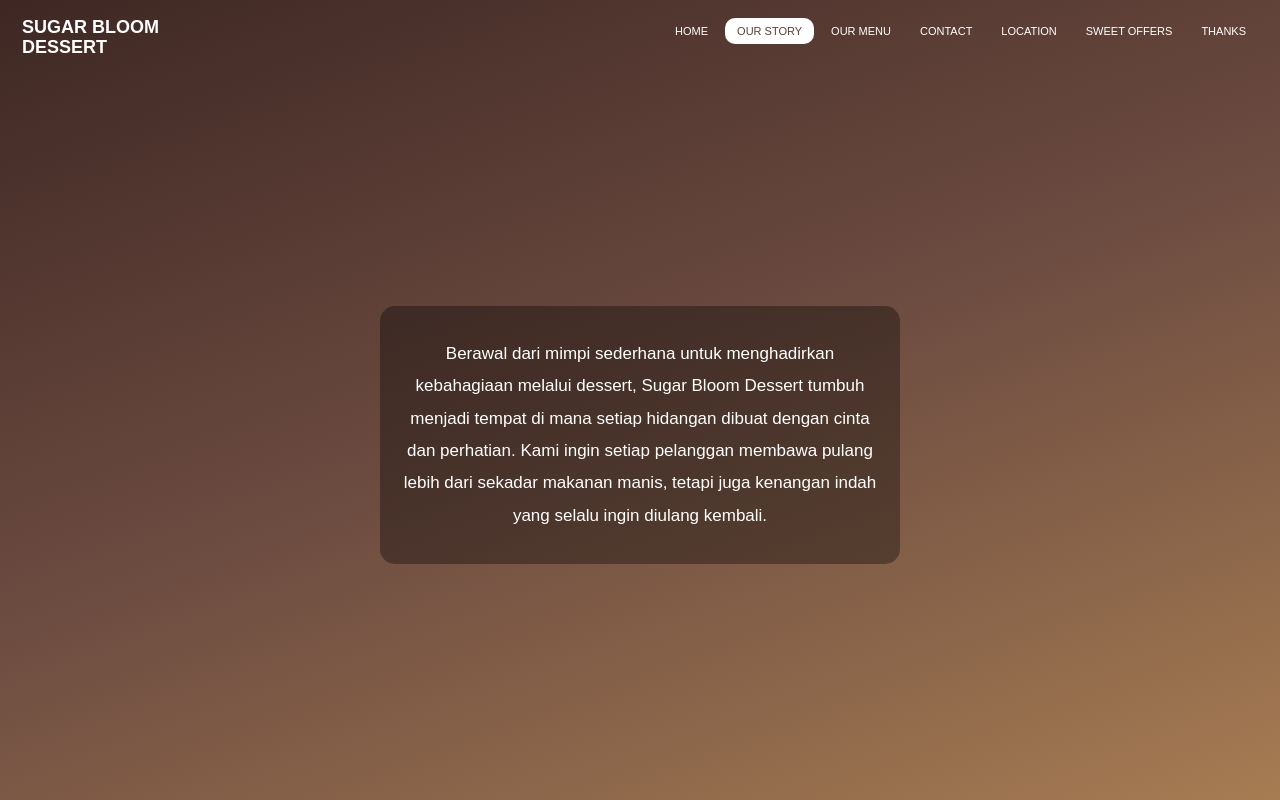
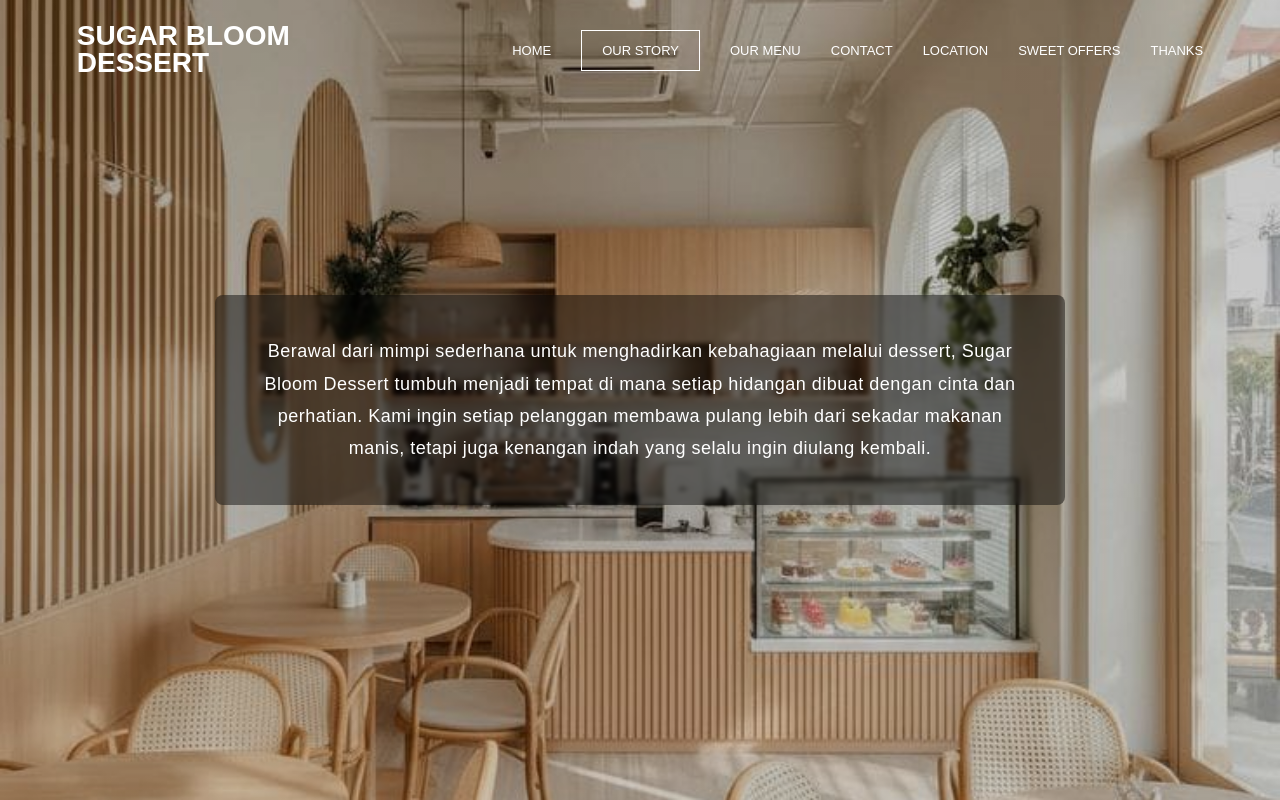
Before and after one commit to windanurhidayah2303-ux/sugar-bloom-desert, a plain HTML site: page our-story.html in a window 1280 px wide. Drawn offline with Linux system fonts and the light colour scheme.

Commit message:
Update our-story.html

```diff
--- a/our-story.html
+++ b/our-story.html
@@ -4,39 +4,16 @@
     <meta charset="UTF-8">
     <meta name="viewport" content="width=device-width, initial-scale=1.0">
     <title>Our Story - SUGAR BLOOM DESSERT</title>
-    <style>
-      *{margin:0;padding:0;box-sizing:border-box}
-      body{font-family:sans-serif;overflow-x:hidden}
-      /* INI PENGGANTI style.css KAMU BIAR FOTO MUNCUL */
-      header{position:absolute;top:0;left:0;right:0;z-index:100}
-      .nav-container{display:flex;justify-content:space-between;align-items:flex-start;padding:18px 22px}
-      .logo{font-weight:700;font-size:18px;line-height:1.1;color:#fff}
-      .menu-button{font-size:28px;background:none;border:none;color:#fff;cursor:pointer}
-      nav{position:fixed;inset:0;background:#2B1A14;display:none;flex-direction:column;align-items:center;justify-content:center;gap:6px;z-index:200}
-      nav.open{display:flex}
-      nav a{text-decoration:none;color:#FFF8F0;font-size:18px;padding:14px 40px}
-      nav a.active{background:#D7B68F;color:#2B1A14;border-radius:10px}
-      .story-hero{min-height:100vh;background:linear-gradient(160deg,#3E2723,#6D4C41,#A67C52);display:flex;align-items:center;justify-content:center;padding:110px 20px 40px}
-      .story-box{background:rgba(0,0,0,.35);border-radius:15px;padding:32px 22px;max-width:520px;text-align:center}
-      .story-text{color:#fff;font-size:17px;line-height:1.9}
-      @media(min-width:851px){
-        .menu-button{display:none}
-        nav{position:static;display:flex!important;flex-direction:row;background:none;gap:5px}
-        nav a{color:#fff;font-size:11px;padding:7px 12px}
-        nav a.active{background:#fff;color:#5D4037}
-      }
-    </style>
+    <link rel="stylesheet" href="style.css">
 </head>
 <body>
 
     <header>
-        <div class="nav-container">
         <div class="logo">
             SUGAR BLOOM<br>
             DESSERT
         </div>
-        <button class="menu-button" onclick="toggleMenu()">☰</button>
-        <nav id="navMenu">
+        <nav>
             <a href="home.html">HOME</a>
             <a href="our-story.html" class="active">OUR STORY</a>
             <a href="our-menu.html">OUR MENU</a>
@@ -45,7 +22,6 @@
             <a href="sweet-offers.html">SWEET OFFERS</a>
             <a href="thanks.html">THANKS</a>
         </nav>
-        </div>
     </header>
 
     <section class="story-hero">
@@ -56,12 +32,7 @@
                 dengan cinta dan perhatian. Kami ingin setiap pelanggan membawa pulang lebih
                 dari sekadar makanan manis, tetapi juga kenangan indah yang selalu ingin diulang kembali.
         </p>
-        </div>
     </section>
-
-<script>
-function toggleMenu(){document.getElementById('navMenu').classList.toggle('open')}
-</script>
 
 </body>
 </html>
```
